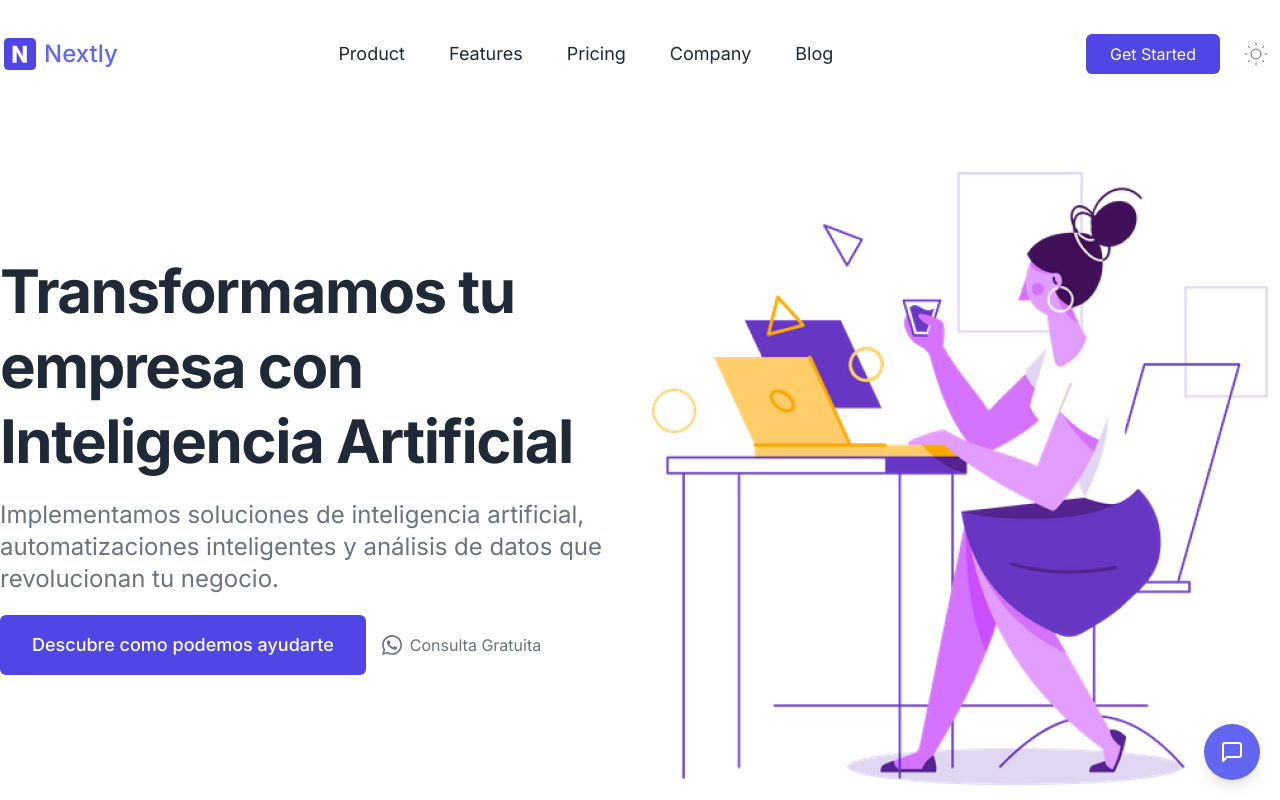
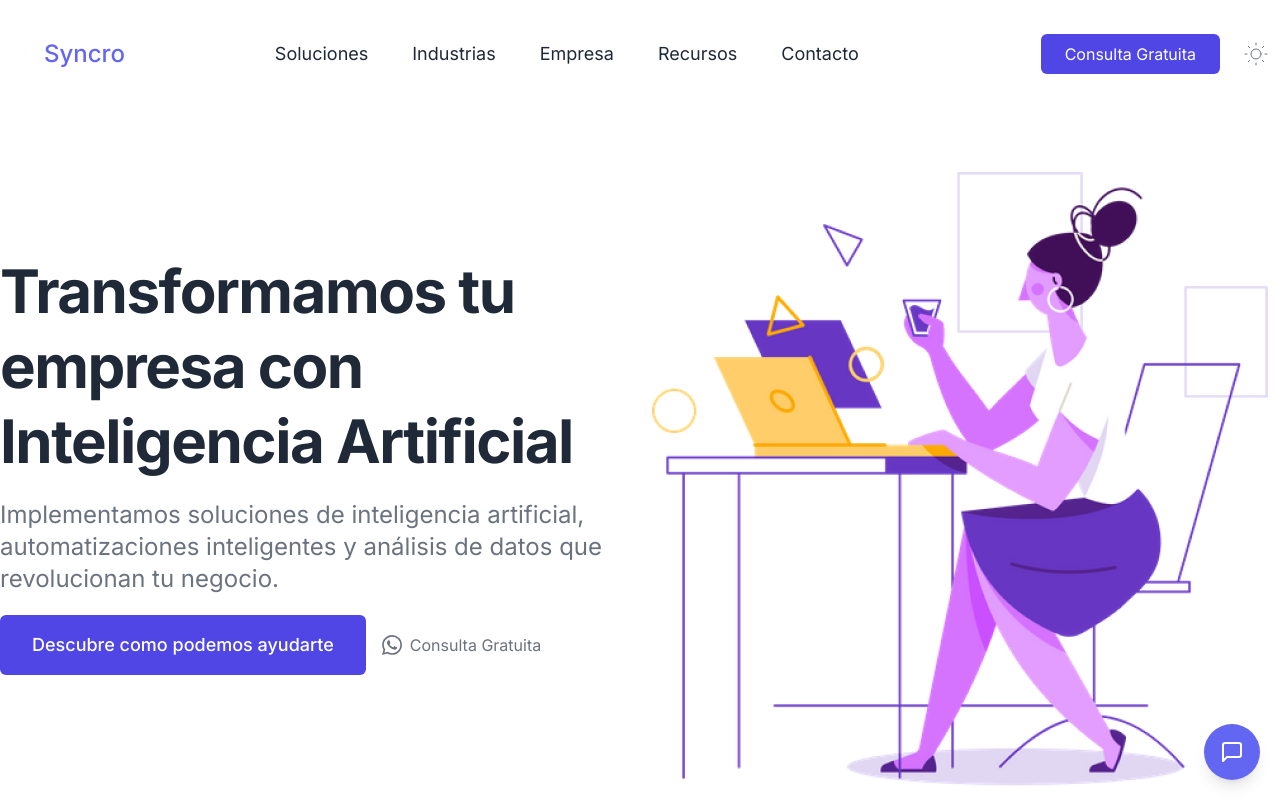
Before and after one commit to emiperaltaok/syncro-landing, a Next.js app: page / in a window 1280 px wide. Shown: the top 800 px of the page. Built offline with nearby package versions, Linux system fonts and the light colour scheme.

Commit message:
modifique header principal completo

```diff
--- a/src/components/Navbar.tsx
+++ b/src/components/Navbar.tsx
@@ -6,11 +6,11 @@ import { Disclosure } from "@headlessui/react";
 
 export const Navbar = () => {
   const navigation = [
-    "Product",
-    "Features",
-    "Pricing",
-    "Company",
-    "Blog",
+    "Soluciones",
+    "Industrias",
+    "Empresa",
+    "Recursos",
+    "Contacto",
   ];
 
   return (
@@ -20,15 +20,22 @@ export const Navbar = () => {
         <Link href="/">
           <span className="flex items-center space-x-2 text-2xl font-medium text-indigo-500 dark:text-gray-100">
               <span>
-                <Image
-                  src="/img/logo.svg"
-                  width="32"
-                  alt="N"
-                  height="32"
-                  className="w-8"
-                />
+              <Image
+                src="/img/logo-web-syncro.png"
+                alt="Syncro Logo"
+                width="32"
+                height="32"
+                className="w-8 dark:hidden"
+              />
+              <Image
+                src="/img/logo-web-syncro-negro-ok.png"
+                alt="Syncro Logo"
+                width="32"
+                height="32"
+                className="w-8 hidden dark:block"
+              />
               </span>
-            <span>Nextly</span>
+            <span>Syncro</span>
           </span>
         </Link>
 
@@ -37,7 +44,7 @@ export const Navbar = () => {
             <ThemeChanger />
             <div className="hidden mr-3 lg:flex nav__item">
               <Link href="/" className="px-6 py-2 text-white bg-indigo-600 rounded-md md:ml-5">
-                Get Started
+                Consulta Gratuita
               </Link>
             </div>
         </div>
```
